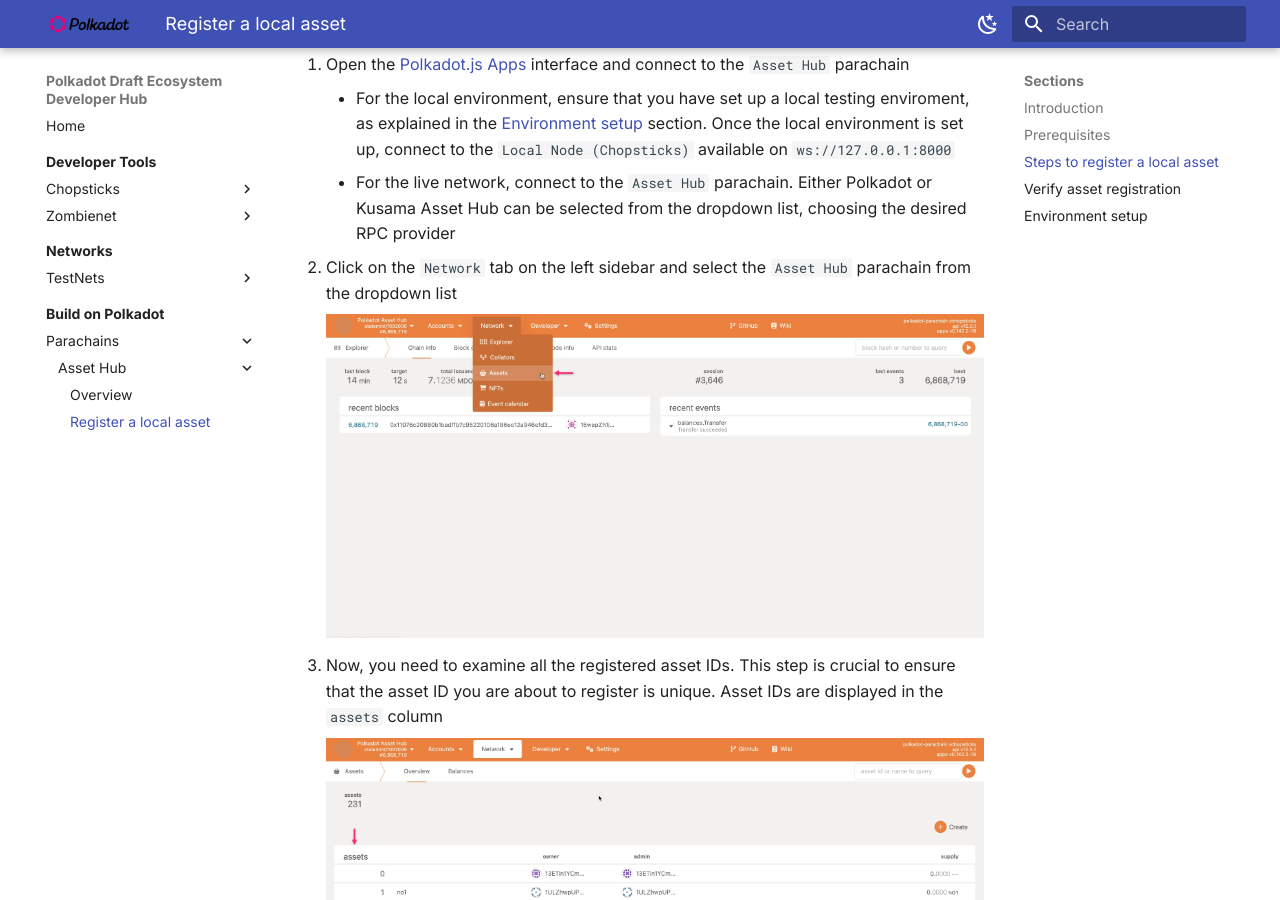
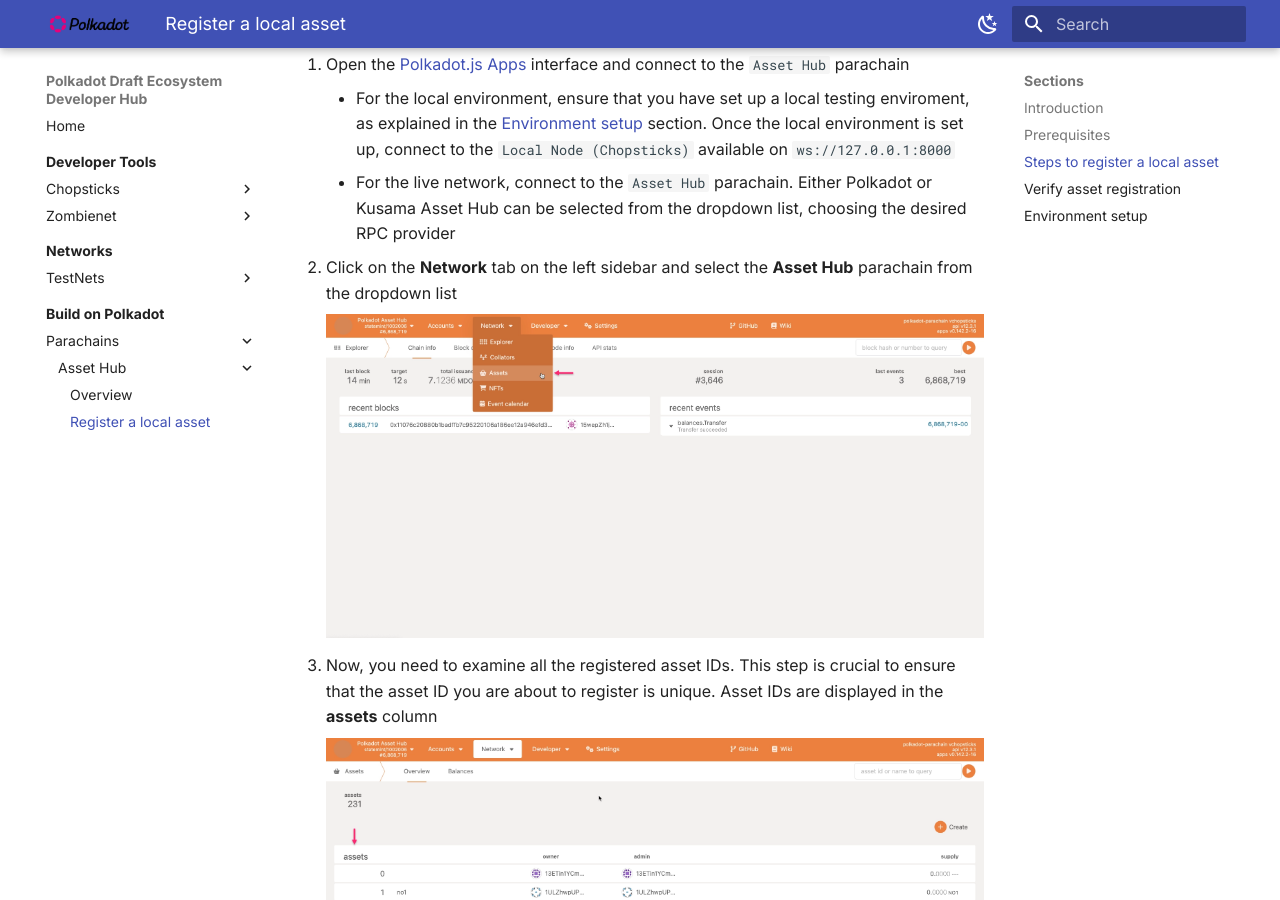
Before and after one commit to papermoonio/polkadot-ecosystem-docs-draft, an MkDocs documentation site: the page built from docs/build-on-polkadot/parachains/asset-hub/register-a-local-asset.md, in a window 1280 px wide and 900 px high, scrolled down 783 px. Built offline with MkDocs 1.6.1 and Material for MkDocs 9.7.7, drawn with Linux system fonts in a browser that asks for light colours.

Commit message:
fix: updating ui elements

```diff
--- a/docs/build-on-polkadot/parachains/asset-hub/register-a-local-asset.md
+++ b/docs/build-on-polkadot/parachains/asset-hub/register-a-local-asset.md
@@ -25,19 +25,19 @@
       - For the local environment, ensure that you have set up a local testing enviroment, as explained in the [Environment setup](#environment-setup) section. Once the local environment is set up, connect to the `Local Node (Chopsticks)` available on `ws://127.0.0.1:8000`
       - For the live network, connect to the `Asset Hub` parachain. Either Polkadot or Kusama Asset Hub can be selected from the dropdown list, choosing the desired RPC provider
 
-2. Click on the `Network` tab on the left sidebar and select the `Asset Hub` parachain from the dropdown list
+2. Click on the **Network** tab on the left sidebar and select the **Asset Hub** parachain from the dropdown list
 
       ![Access to Asset Hub through Polkadot.JS](/polkadot-ecosystem-docs-draft/images/building-on-polkadot/parachains/asset-hub/registering-a-local-asset/registering-a-local-asset-1.webp)
 
-3. Now, you need to examine all the registered asset IDs. This step is crucial to ensure that the asset ID you are about to register is unique. Asset IDs are displayed in the `assets` column
+3. Now, you need to examine all the registered asset IDs. This step is crucial to ensure that the asset ID you are about to register is unique. Asset IDs are displayed in the **assets** column
 
       ![Asset IDs on Asset Hub](/polkadot-ecosystem-docs-draft/images/building-on-polkadot/parachains/asset-hub/registering-a-local-asset/registering-a-local-asset-2.webp)
 
-4. Once you have confirmed that the asset ID is unique, click on the `Create` button on the top right corner of the page
+4. Once you have confirmed that the asset ID is unique, click on the **Create** button on the top right corner of the page
 
       ![Create a new asset](/polkadot-ecosystem-docs-draft/images/building-on-polkadot/parachains/asset-hub/registering-a-local-asset/registering-a-local-asset-3.webp)
 
-5. Fill in the required fields in the `Create Asset` form and click on the **Next** button
+5. Fill in the required fields in the **Create Asset** form and click on the **Next** button
 
     - `creator account` - the account to be used for creating this asset and setting up the initial metadata
     - `asset name` - the descriptive name of the asset you are registering
@@ -56,7 +56,7 @@
 
     ![Admin, Issuer, Freezer accounts](/polkadot-ecosystem-docs-draft/images/building-on-polkadot/parachains/asset-hub/registering-a-local-asset/registering-a-local-asset-5.webp)
 
-8. Finally, click on the `Sign and Submit` button to complete the asset registration process.
+8. Finally, click on the **Sign and Submit** button to complete the asset registration process.
 
     ![Sign and Submit](/polkadot-ecosystem-docs-draft/images/building-on-polkadot/parachains/asset-hub/registering-a-local-asset/registering-a-local-asset-6.webp)
 
```
